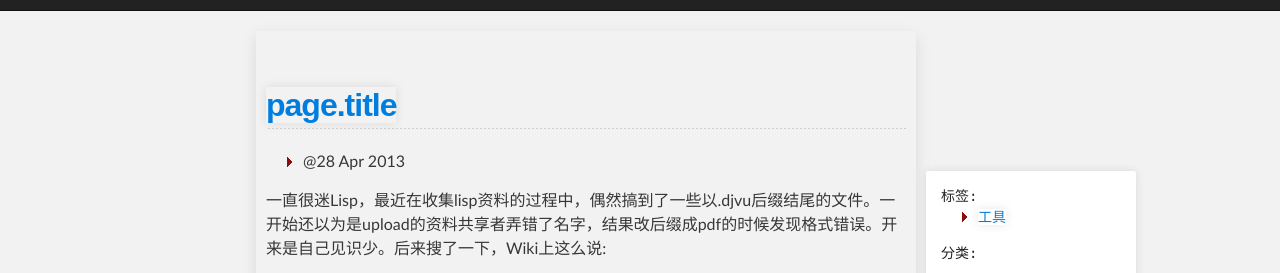
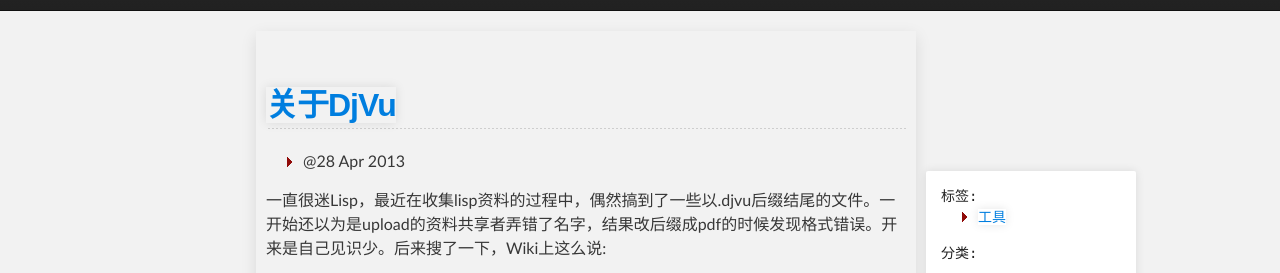
Before and after one commit to tonlog/tonlog.github.io, a Jekyll site: the page built from _posts/2013-04-28-DjVu.md, in a window 1280 px wide. Shown: the part 255-528 px from the top of the page. Built offline with Jekyll 4.4.1, drawn with Linux system fonts in a browser that asks for light colours; Markdown is read by kramdown in place of the engine named in the settings; comment, search, counter and statistics services are not loaded.

Commit message:
Update 2013-04-28-DjVu.md

```diff
--- a/_posts/2013-04-28-DjVu.md
+++ b/_posts/2013-04-28-DjVu.md
@@ -7,7 +7,7 @@
 
 ---
 
-[page.title]({{site.baseurl}}{{page.url}})
+[{{page.title}}]({{site.baseurl}}{{page.url}})
 --------------------------------------
 + @{{page.date | date_to_string}}
 
```
